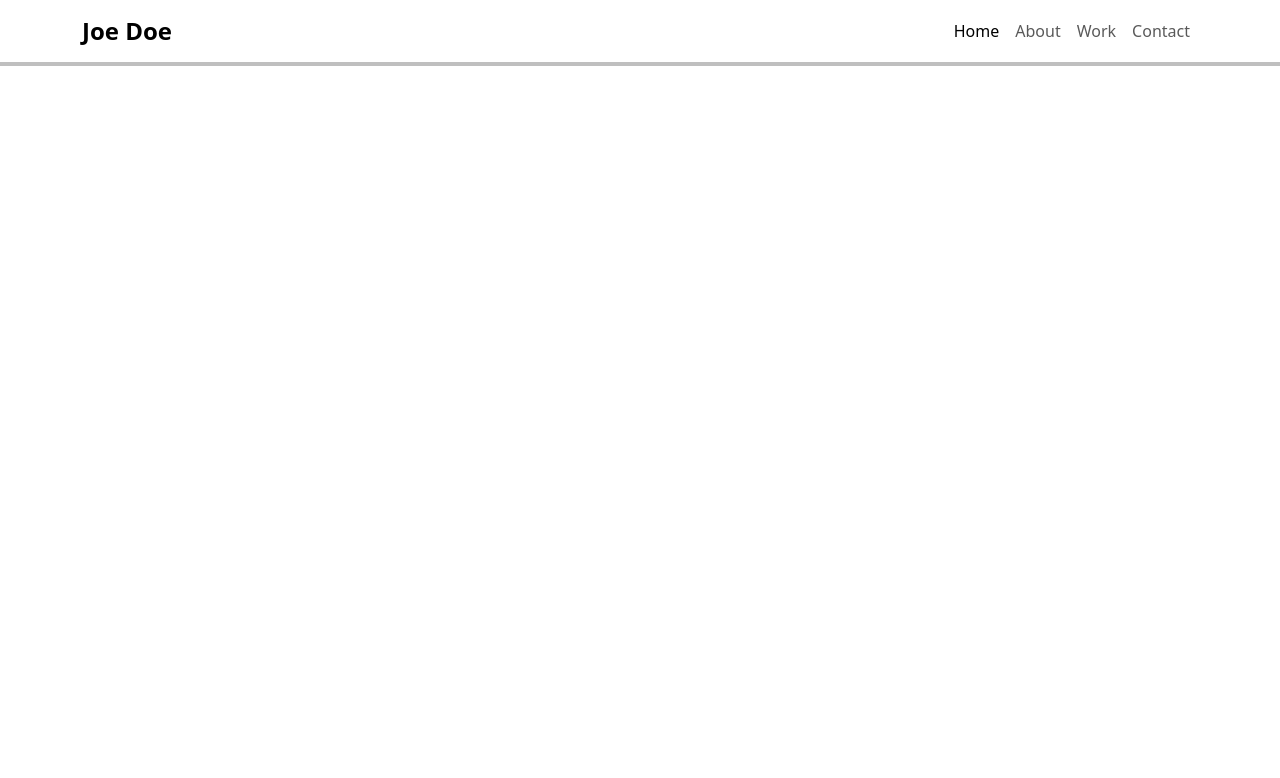
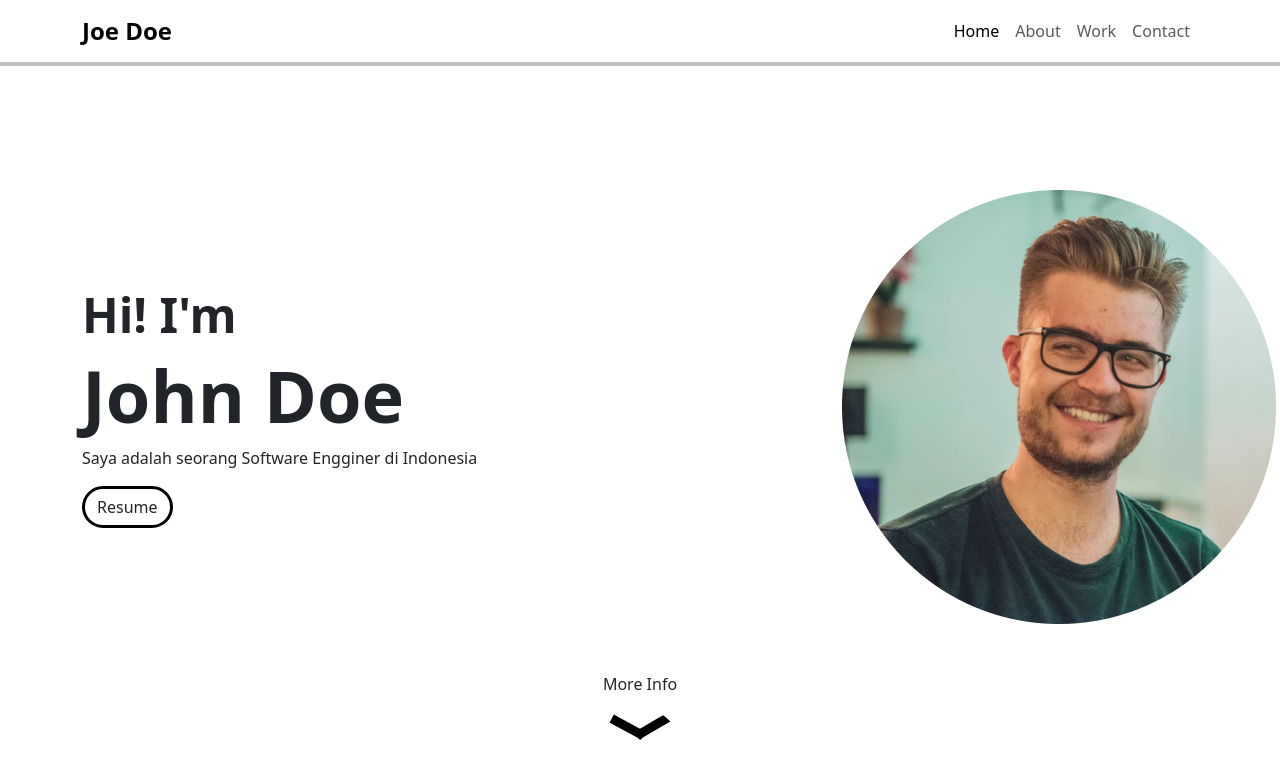
Before and after one commit to Gustaf36/MyPortfolio, a plain HTML site: page index.html in a window 1280 px wide. Drawn offline with nearby package versions, Linux system fonts and the light colour scheme.

Commit message:
add home

```diff
--- a/index.html
+++ b/index.html
@@ -33,6 +33,22 @@
         </div>
       </div>
     </nav>
+
+    <section id="home" class="home container">
+      <div class="row d-flex align-items-center">
+        <div class="col-8">
+          <h3 class="fw-semibold">Hi! I'm</h3>
+          <h1 class="fw-bold">John Doe</h1>
+          <p>Saya adalah seorang Software Engginer di Indonesia</p>
+          <a class="btn button" href="./images/potrait.png" download>Resume</a>
+        </div>
+        <div class="col-4"><img src="./images/potrait.png" alt="potrait" srcset="" /></div>
+      </div>
+      <div class="arrow wd-100 d-flex align-items-center flex-column mt-5">
+        <a class="text-decoration-none text-dark" href="#about">More Info</a>
+        <img id="arrow" class="mt-2" src="./images/arrow.svg" alt="arrow icon" />
+      </div>
+    </section>
   </body>
   <script src="https://cdn.jsdelivr.net/npm/@popperjs/core@2.11.7/dist/umd/popper.min.js" integrity="sha384-zYPOMqeu1DAVkHiLqWBUTcbYfZ8osu1Nd6Z89ify25QV9guujx43ITvfi12/QExE" crossorigin="anonymous"></script>
   <script src="https://cdn.jsdelivr.net/npm/bootstrap@5.3.0-alpha3/dist/js/bootstrap.min.js" integrity="sha384-Y4oOpwW3duJdCWv5ly8SCFYWqFDsfob/3GkgExXKV4idmbt98QcxXYs9UoXAB7BZ" crossorigin="anonymous"></script>
--- a/style.css
+++ b/style.css
@@ -1,4 +1,45 @@
+section {
+  padding-top: 128px;
+}
+
+.btn.button {
+  border: 3px solid black;
+  border-radius: 24px;
+}
+
+.btn.button:hover {
+  border: 3px solid black;
+  background-color: black;
+  color: white;
+}
 .navbar {
   background-color: white;
   box-shadow: 0 0 0 4px rgba(0, 0, 0, 0.25);
 }
+
+.home h1 {
+  font-size: 72px;
+}
+
+.home h3 {
+  font-size: 48px;
+}
+
+/* .home .arrow img {
+  width: 64px;
+} */
+
+#arrow {
+  animation: 2s updown infinite;
+}
+@keyframes updown {
+  0% {
+    transform: translateY(0);
+  }
+  50% {
+    transform: translateY(10px);
+  }
+  100% {
+    transform: translateY(0);
+  }
+}
```
Also changed, not shown: images/arrow.svg (added).
